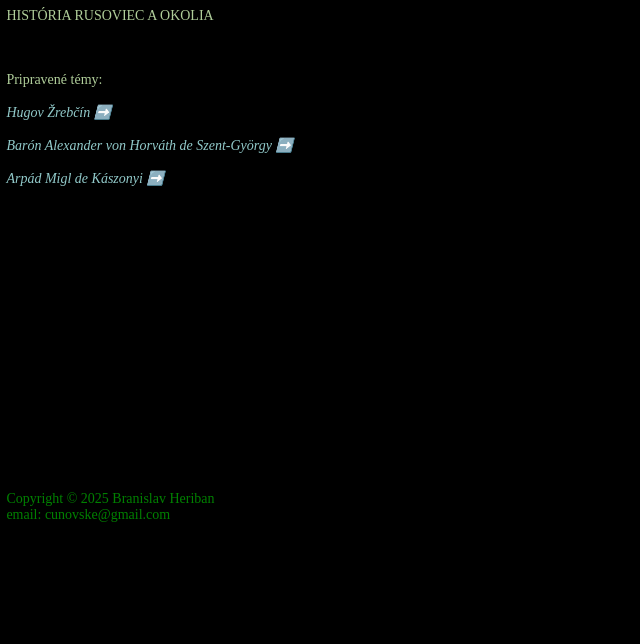
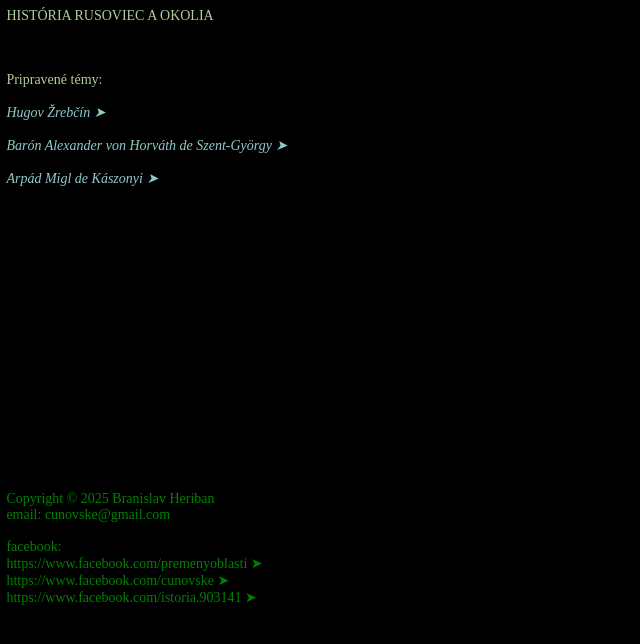
Before and after one commit to historia-rusoviec/historia-rusoviec.github.io, a plain HTML site: page index.html in a window 1280 px wide. Shown: the whole page, without its empty margins (0-640 px from the left). Drawn offline with Linux system fonts and the light colour scheme.

Commit message:
Update index.html

```diff
--- a/index.html
+++ b/index.html
@@ -28,11 +28,11 @@ HISTÓRIA RUSOVIEC A OKOLIA <br><br>
   Pripravené témy:
   <br><br>
 	<span class="autor">
-<a href="https://historia-rusoviec.github.io/hugov-zrebcin/"> Hugov Žrebčín ➡️</a>
+<a href="https://historia-rusoviec.github.io/hugov-zrebcin/"> Hugov Žrebčín ➤</a>
  <br><br>
-<a href="https://historia-rusoviec.github.io/alexander-horvath/"> Barón Alexander von Horváth de Szent-György ➡️</a>
+<a href="https://historia-rusoviec.github.io/alexander-horvath/"> Barón Alexander von Horváth de Szent-György ➤</a>
 		<br><br>
-<a href="https://historia-rusoviec.github.io/arpad-migl/">Arpád Migl de Kászonyi ➡️</a>
+<a href="https://historia-rusoviec.github.io/arpad-migl/">Arpád Migl de Kászonyi ➤</a>
 
 	</span>
 
@@ -48,8 +48,12 @@ HISTÓRIA RUSOVIEC A OKOLIA <br><br>
  <BR><BR>
   	<span style="color:green">
 	    Copyright © 2025 Branislav Heriban<br>
-		  email: cunovske@gmail.com
- </span>
+		  email: cunovske@gmail.com<BR><BR>
+  	facebook: <BR>
+  	  <a href="https://www.facebook.com/premenyoblasti">https://www.facebook.com/premenyoblasti ➤</a><BR>
+  	  <a href="https://www.facebook.com/cunovske">https://www.facebook.com/cunovske ➤</a><BR>
+    	<a href="https://www.facebook.com/istoria.903141">https://www.facebook.com/istoria.903141 ➤</a>
+  </span>
 	  </p>
  	 </span>
 
```
